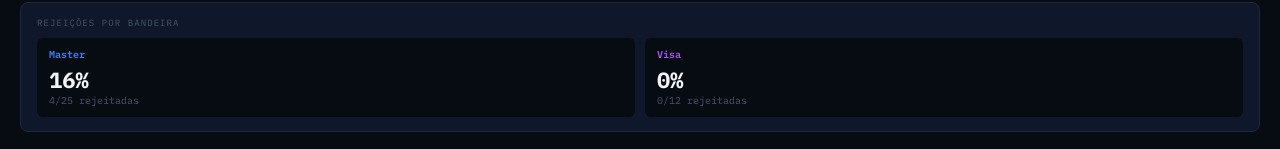
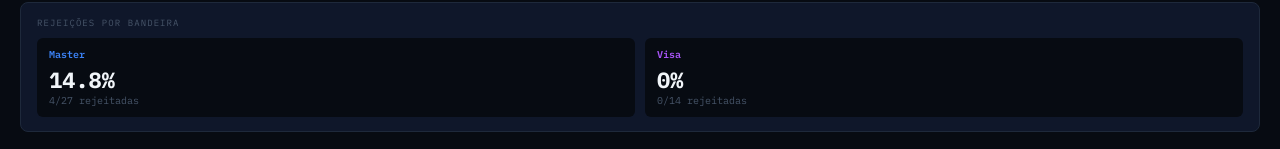
Before and after one commit to lucasmartinelli-code/gwm-dashboard, a React (Create React App) app: page / in a window 1280 px wide. Shown: the part 960-1109 px from the top of the page. Built offline with nearby package versions, Linux system fonts and the light colour scheme.

Commit message:
data: auto-update NRT 2026-06-02 16:11

```diff
--- a/src/GWMDashboard.jsx
+++ b/src/GWMDashboard.jsx
@@ -2,6 +2,11 @@ import { useState, useMemo } from "react";
 import { BarChart, Bar, XAxis, YAxis, Tooltip, ResponsiveContainer, Cell, PieChart, Pie, Legend, ComposedChart, Line } from "recharts";
 
 const RAW = [
+  { id:"162175217202", payerId:"1608926580", collectorId:"3166103110", date:"02/06/2026 12:55", status:"approved", detail:"accredited", amount:56, method:"visa", op:"regular_payment" },
+  { id:"161377981503", payerId:"1609436249", collectorId:"3166103110", date:"02/06/2026 12:48", status:"approved", detail:"accredited", amount:56, method:"visa", op:"regular_payment" },
+  { id:"161378634659", payerId:"1559600815", collectorId:"3166103110", date:"02/06/2026 12:44", status:"approved", detail:"accredited", amount:56, method:"master", op:"regular_payment" },
+  { id:"161377632905", payerId:"1380398521", collectorId:"3166103110", date:"02/06/2026 12:40", status:"approved", detail:"accredited", amount:350, method:"master", op:"regular_payment" },
+  { id:"162171522646", payerId:"1615542429", collectorId:"3166103110", date:"02/06/2026 12:25", status:"approved", detail:"accredited", amount:35, method:"visa", op:"regular_payment" },
   { id:"161373076097", payerId:"1763046719", collectorId:"3166103110", date:"02/06/2026 12:18", status:"approved", detail:"accredited", amount:350, method:"elo", op:"regular_payment" },
   { id:"162167654172", payerId:"1760636274", collectorId:"3166103110", date:"02/06/2026 11:58", status:"approved", detail:"accredited", amount:35, method:"master", op:"regular_payment" },
   { id:"161348611061", payerId:"1561505878", collectorId:"3166103110", date:"02/06/2026 09:54", status:"approved", detail:"accredited", amount:350, method:"visa", op:"regular_payment" },
@@ -361,7 +366,7 @@ const RAW = [
 ];
 
 const COLLECTOR_ID = "3166103110";
-const LAST_UPDATED = "02/06/2026 15:11";
+const LAST_UPDATED = "02/06/2026 16:11";
 const LAST_TRX     = RAW.length > 0 ? RAW[0].date : "-";
 const METHOD_COLORS = { master:"#3b82f6", visa:"#a855f7", amex:"#10b981" };
 const STATUS_COLORS = { approved:"#22c55e", rejected:"#ef4444", refunded:"#f59e0b" };
```
